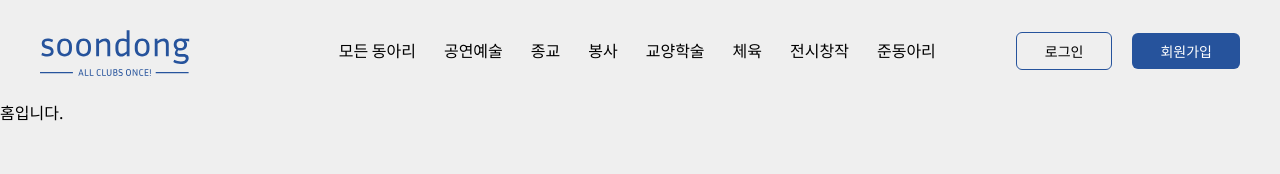
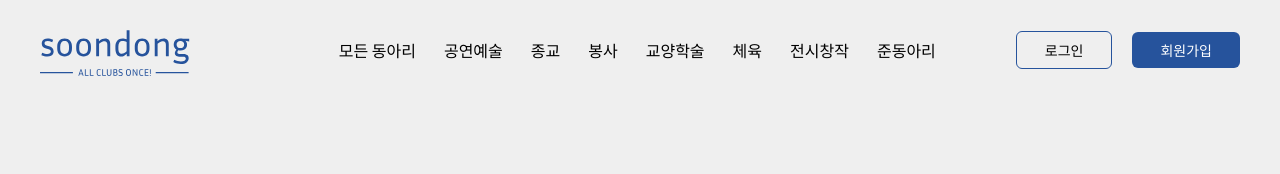
Before and after one commit to TaeWooKim-SCH/soondong, a Next.js app: page /home in a window 1280 px wide. Shown: the top 174 px of the page. Built offline with nearby package versions, Linux system fonts and the light colour scheme.

Commit message:
fix: 헤더 요소 위치 정밀 조정

```diff
--- a/src/app/_components/Layouts/HeaderNav.tsx
+++ b/src/app/_components/Layouts/HeaderNav.tsx
@@ -20,7 +20,7 @@ export default function HeaderNav() {
             <Link href={`/clubs?name=${item}`} key={item}>{item}</Link>
           ))}
         </div>
-        <div>
+        <div className="flex items-center">
           <Link
             className="text-xs py-1 px-4 border border-blue rounded-md mr-2 sm:text-sm sm:py-2 sm:px-7 sm:mr-5"
             href="/login"
--- a/src/app/home/page.tsx
+++ b/src/app/home/page.tsx
@@ -3,7 +3,7 @@ import Layout from "../_components/Layouts/Layout";
 export default function Home() {
   return (
     <Layout>
-      <div>홈입니다.</div>
+      <div></div>
     </Layout>
   );
 }
```
